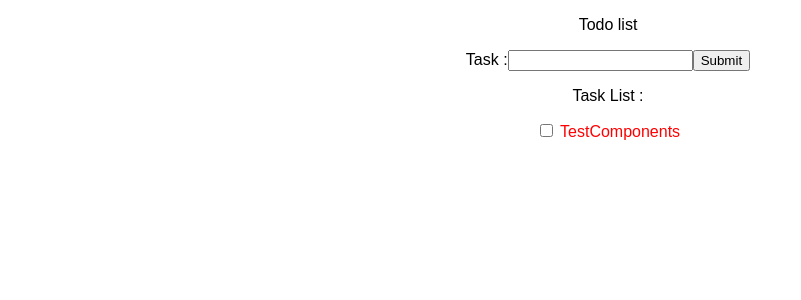
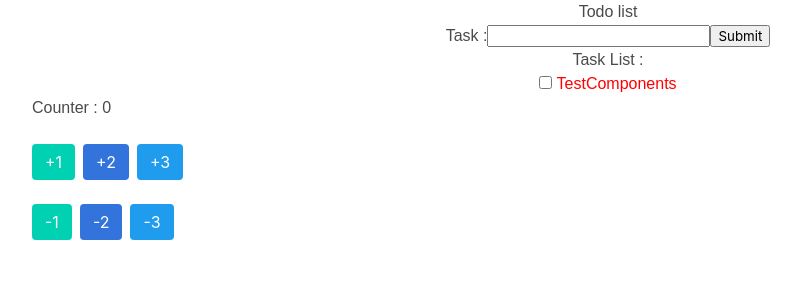
Before and after one commit to AekachaiBoonruang/React-Redux, a React (Create React App) app: page / in a window 1280 px wide. Shown: the top 300 px of the page, without its empty margins (32-833 px from the left). Built offline with nearby package versions, Linux system fonts and the light colour scheme.

Commit message:
- Add Example Redux

```diff
--- a/package.json
+++ b/package.json
@@ -6,7 +6,9 @@
     "react": "^16.4.1",
     "react-dom": "^16.4.1",
     "react-scripts": "1.1.4",
-    "styled-components": "^3.3.3"
+    "redux": "^4.0.0",
+    "styled-components": "^3.3.3",
+    "react-redux": "^5.0.7"
   },
   "scripts": {
     "start": "react-scripts start",
--- a/public/index.html
+++ b/public/index.html
@@ -19,6 +19,8 @@
       work correctly both with client-side routing and a non-root public URL.
       Learn how to configure a non-root public URL by running `npm run build`.
     -->
+
+    <link rel="stylesheet" href="https://cdnjs.cloudflare.com/ajax/libs/bulma/0.7.1/css/bulma.min.css">
     <title>React App</title>
   </head>
   <body>
--- a/src/AppComponent.js
+++ b/src/AppComponent.js
@@ -1,9 +1,7 @@
 import React, {Component} from 'react';
 import styled from 'styled-components';
 
-const StyledView = styled.p.attrs({
-    color: props => props.color,
-})`
+const StyledView = styled.p`
   color: ${props => props.color};
 `;
 
--- /dev/null
+++ b/src/components/Score/index.js
@@ -0,0 +1,45 @@
+import React from 'react'
+import { increment, decrement } from  '../../reducers/action'
+import { connect } from 'react-redux'
+
+const App = ({message, counter, dispatch }) => (
+    <div className="container">
+        <div className="columns column is-12">
+            <h1>Counter : {counter}</h1>
+        </div>
+
+        <div className="buttons">
+            <button onClick={() => dispatch(increment(1))} className="button is-primary">
+                +1
+            </button>
+            <button onClick={() => dispatch(increment(2))} className="button is-link">
+                +2
+            </button>
+            <button onClick={() => dispatch(increment(3))} className="button is-info">
+                +3
+            </button>
+        </div>
+
+        <div className="buttons">
+            <button onClick={() => dispatch(decrement(1))} className="button is-primary">
+                -1
+            </button>
+            <button onClick={() => dispatch(decrement(2))} className="button is-link">
+                -2
+            </button>
+            <button onClick={() => dispatch(decrement(3))} className="button is-info">
+                -3
+            </button>
+        </div>
+    </div>
+)
+
+const mapStateToProps = function(state) {
+    return {
+        message: 'This is message from mapStateToProps',
+        counter: state.counters || 0
+    }
+}
+
+const AppWithConnect = connect(mapStateToProps)(App)
+export default AppWithConnect
--- a/src/index.js
+++ b/src/index.js
@@ -1,8 +1,23 @@
-import React from 'react';
+import React, { Fragment } from 'react';
 import ReactDOM from 'react-dom';
 import './index.css';
 import App from './App';
 import registerServiceWorker from './registerServiceWorker';
+import { Provider } from 'react-redux'
+import { createStore } from 'redux'
+import rootReducer from './reducers'
+import Score from './components/Score'
 
-ReactDOM.render(<App />, document.getElementById('root'));
+const store = createStore(rootReducer)
+
+const MyApp = () => (
+    <Provider store={store}>
+        <Fragment>
+            <App />
+            <Score />
+        </Fragment>
+    </Provider>
+);
+
+ReactDOM.render(<MyApp />, document.getElementById('root'));
 registerServiceWorker();
--- /dev/null
+++ b/src/reducers/action.js
@@ -0,0 +1,9 @@
+export const increment = (score = 1) => ({
+    type: "INCREMENT",
+    score
+})
+
+export const decrement = (score = - 1) => ({
+    type: "DECREMENT",
+    score
+})
--- /dev/null
+++ b/src/reducers/counters.js
@@ -0,0 +1,14 @@
+/**
+ * Created by aekachaiboonruang on 7/17/18.
+ */
+
+export default (state = 0,action) => {
+    switch (action.type) {
+        case 'INCREMENT':
+            return state + action.score;
+        case 'DECREMENT':
+            return state - action.score;
+        default:
+            return state
+    }
+}
--- /dev/null
+++ b/src/reducers/index.js
@@ -0,0 +1,6 @@
+import {combineReducers} from 'redux'
+import counters from './counters'
+
+export default combineReducers({
+    counters
+})
```
Also changed, not shown: 1 other file (tests, documents, lock files or other folders).
